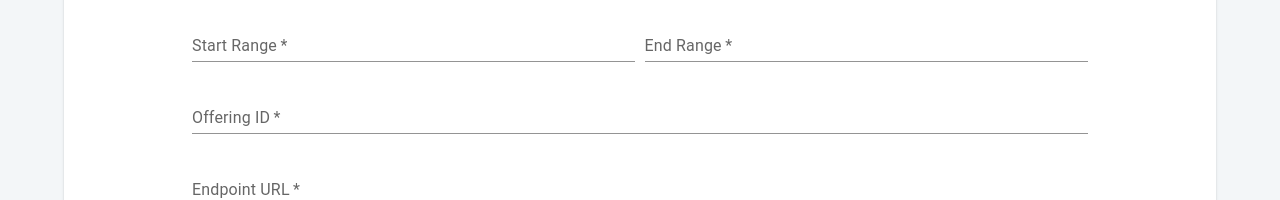
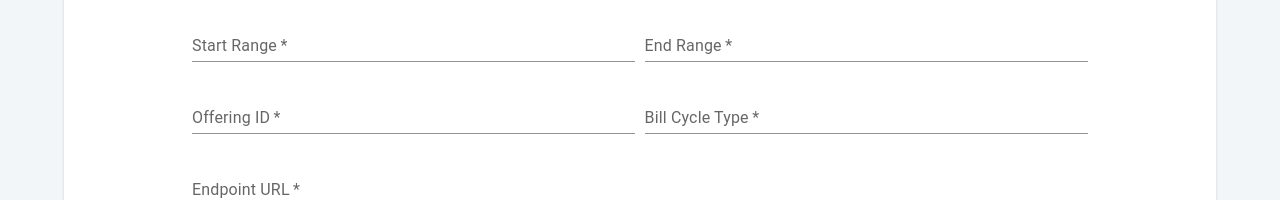
Before and after one commit to martinwachira/cis-auto-dashboard, a React (Create React App) app: page / in a window 1280 px wide. Shown: the part 457-657 px from the top of the page. Built offline with nearby package versions, Linux system fonts and the light colour scheme.

Commit message:
added billcycletype

```diff
--- a/src/Components/CreateForm.js
+++ b/src/Components/CreateForm.js
@@ -25,6 +25,7 @@ const SafaricomForm = () => {
     startRange: "",
     endRange: "",
     offeringId: "",
+    BillCycleType: "",
     endPoint: "",
   });
   const [message, setMessage] = useState("");
@@ -44,6 +45,7 @@ const SafaricomForm = () => {
       formData.startRange,
       formData.endRange,
       formData.offeringId,
+      formData.BillCycleType,
       formData.endPoint
     ).then(
       (response) => {
@@ -143,6 +145,7 @@ const SafaricomForm = () => {
               </FormControl>
             </div>
 
+            <div className="ranges">
               <FormControl fullWidth margin="normal">
                 <TextField
                   id="offeringId"
@@ -155,6 +158,20 @@ const SafaricomForm = () => {
                   variant="standard"
                 />
               </FormControl>
+              &nbsp;&nbsp;
+              <FormControl fullWidth margin="normal">
+                <TextField
+                  id="BillCycleType"
+                  name="BillCycleType"
+                  label="Bill Cycle Type"
+                  value={formData.BillCycleType}
+                  onChange={handleChange}
+                  required
+                  style={{ backgroundColor: secondaryColor }}
+                  variant="standard"
+                />
+              </FormControl>
+            </div>
 
             <FormControl fullWidth margin="normal">
               <TextField
--- a/src/CreateSubsService.js
+++ b/src/CreateSubsService.js
@@ -2,7 +2,15 @@ import axios from "axios";
 
 const API_URL = "http://localhost:8080/";
 const CreateSubsService = {
-  create: (login, password, startRange, endRange, offeringId, endPoint) => {
+  create: (
+    login,
+    password,
+    startRange,
+    endRange,
+    offeringId,
+    BillCycleType,
+    endPoint
+  ) => {
     // Log the form data
     console.log("axios data:", {
       login,
@@ -10,6 +18,7 @@ const CreateSubsService = {
       startRange: parseInt(startRange),
       endRange: parseInt(endRange),
       offeringId: parseInt(offeringId),
+      BillCycleType: parseInt(BillCycleType),
       endPoint,
     });
 
@@ -19,6 +28,7 @@ const CreateSubsService = {
       startRange: parseInt(startRange),
       endRange: parseInt(endRange),
       offeringId: parseInt(offeringId),
+      BillCycleType: parseInt(BillCycleType),
       endPoint,
     });
   },
```
Lines whose indentation alone changed are shown as unchanged.
